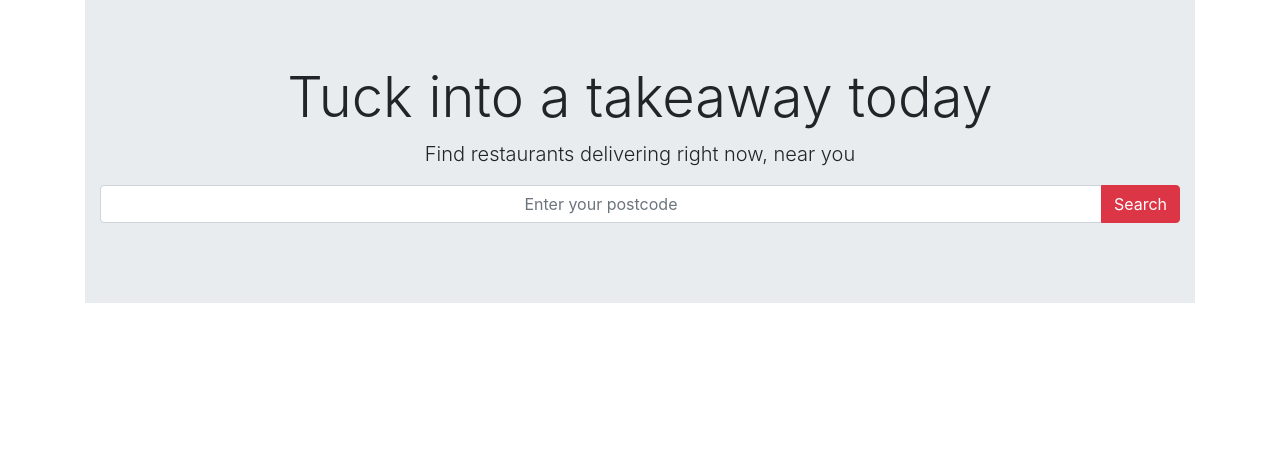
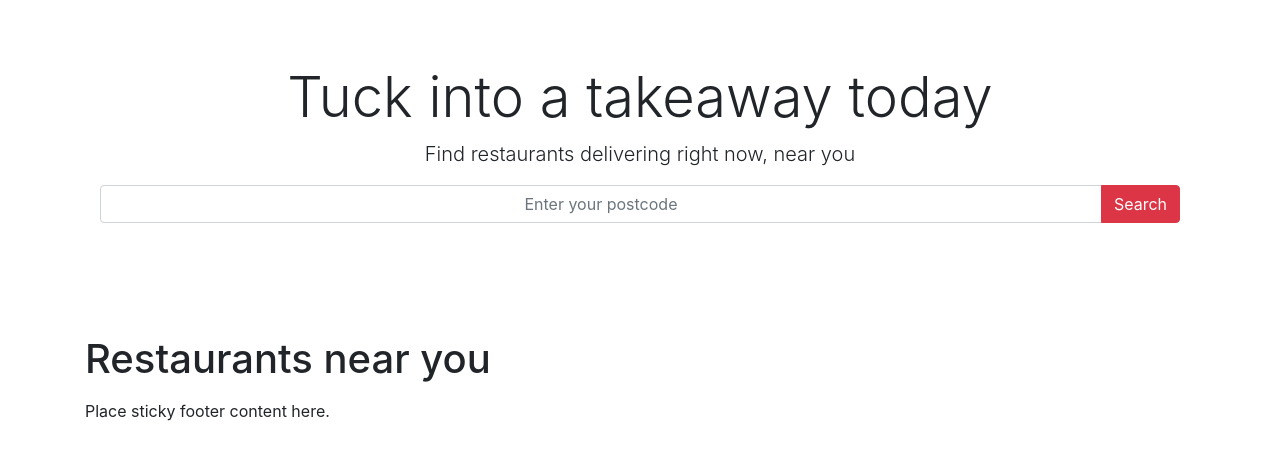
Before and after one commit to JohnObla/johns-eat, a Django app: page / in a window 1280 px wide. Shown: the part 56-516 px from the top of the page. Run offline with Django 3.2, Linux system fonts and the light colour scheme; data that the repository does not hold is empty; parts of the project's set-up code (start-up, migrations or seed data) failed here and were passed over; some libraries are stand-ins or nearby versions.

Commit message:
More bootstrap changes

```diff
--- a/templates/_base.html
+++ b/templates/_base.html
@@ -43,6 +43,13 @@
         {% block content %}
         {% endblock content %}
     </div>
+
+    <footer class="footer">
+        <div class="container">
+            <span class="text-center">Place sticky footer content here.</span>
+        </div>
+    </footer>
+
     <script src="https://code.jquery.com/jquery-3.5.1.slim.min.js"
         integrity="sha384-DfXdz2htPH0lsSSs5nCTpuj/zy4C+OGpamoFVy38MVBnE+IbbVYUew+OrCXaRkfj"
         crossorigin="anonymous"></script>
--- a/templates/home.html
+++ b/templates/home.html
@@ -4,20 +4,21 @@
 {% block content %}
 
 
-<div class="jumbotron jumbotron-fluid">
-    <div class="container">
-        <h1 class="display-4 text-center">Tuck into a takeaway today</h1>
-        <p class="lead text-center">Find restaurants delivering right now, near you</p>
-        <div class="input-group mb-3">
-            <input type="text" class="form-control text-center" placeholder="Enter your postcode" aria-label="Postcode"
-                aria-describedby="button-addon2">
-            <div class="input-group-append">
-                <button class="btn btn-danger" type="button" id="button-addon2">Search</button>
+<div class="jumbotron jumbotron-fluid bg-white">
+    <div class="container" background-color="red">
+        <h2 class="display-4 text-center">Tuck into a takeaway today</h1>
+            <p class="lead text-center">Find restaurants delivering right now, near you</p>
+            <div class="input-group mb-3">
+                <input type="text" class="form-control text-center" placeholder="Enter your postcode"
+                    aria-label="Postcode" aria-describedby="button-addon2">
+                <div class="input-group-append">
+                    <button class="btn btn-danger" type="button" id="button-addon2">Search</button>
+                </div>
             </div>
-        </div>
     </div>
 </div>
 
+<h1 class="display-5">Restaurants near you</h1>
 
 <ul>
     <p></p>
```
Also changed, not shown: static/css/base.css (line endings or trailing spaces).
